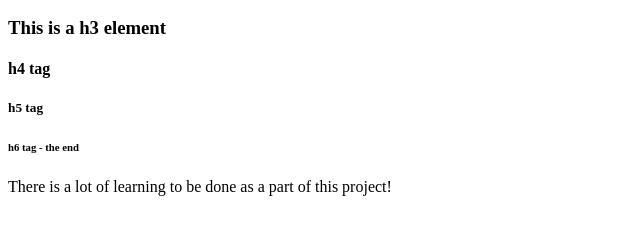
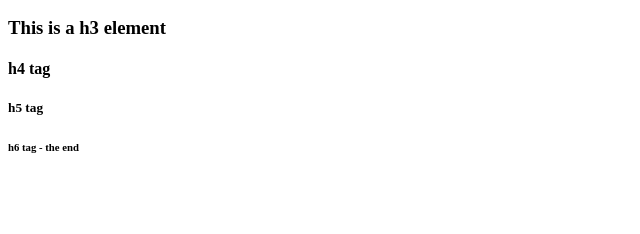
Before and after one commit to TheUnspokenFifth/candy, a plain HTML site: page index.html in a window 1280 px wide. Shown: the part 110-344 px from the top of the page, without its empty margins (0-640 px from the left). Drawn offline with Linux system fonts and the light colour scheme.

Commit message:
Revert "added paragraph"
This reverts commit 2cb34ef5e8d9000d48a716d16533173a65945227.

```diff
--- a/index.html
+++ b/index.html
@@ -11,8 +11,5 @@
     <h4>h4 tag</h4>
     <h5>h5 tag</h5>
     <h6>h6 tag - the end</h6>
-
-    <p>There is a lot of learning to be done as a part of this
-    project!</p>
 </body>
 </html>
```
